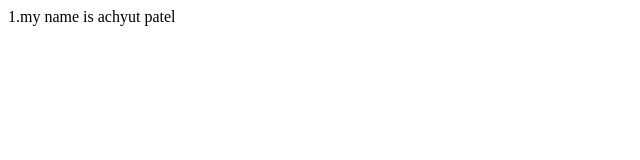
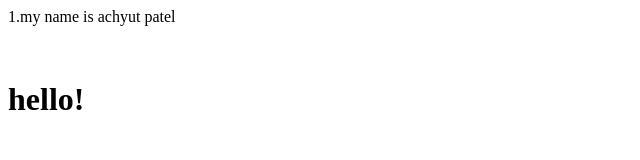
Before and after one commit to achyut777/cloud-a, a plain HTML site: page index.html in a window 1280 px wide. Shown: the whole page, without its empty margins (0-640 px from the left). Drawn offline with Linux system fonts and the light colour scheme.

Commit message:
Update index.html

```diff
--- a/index.html
+++ b/index.html
@@ -1 +1,3 @@
 <p>1.my name is achyut patel</p>
+<br>
+<h1>hello!</h1>
```
